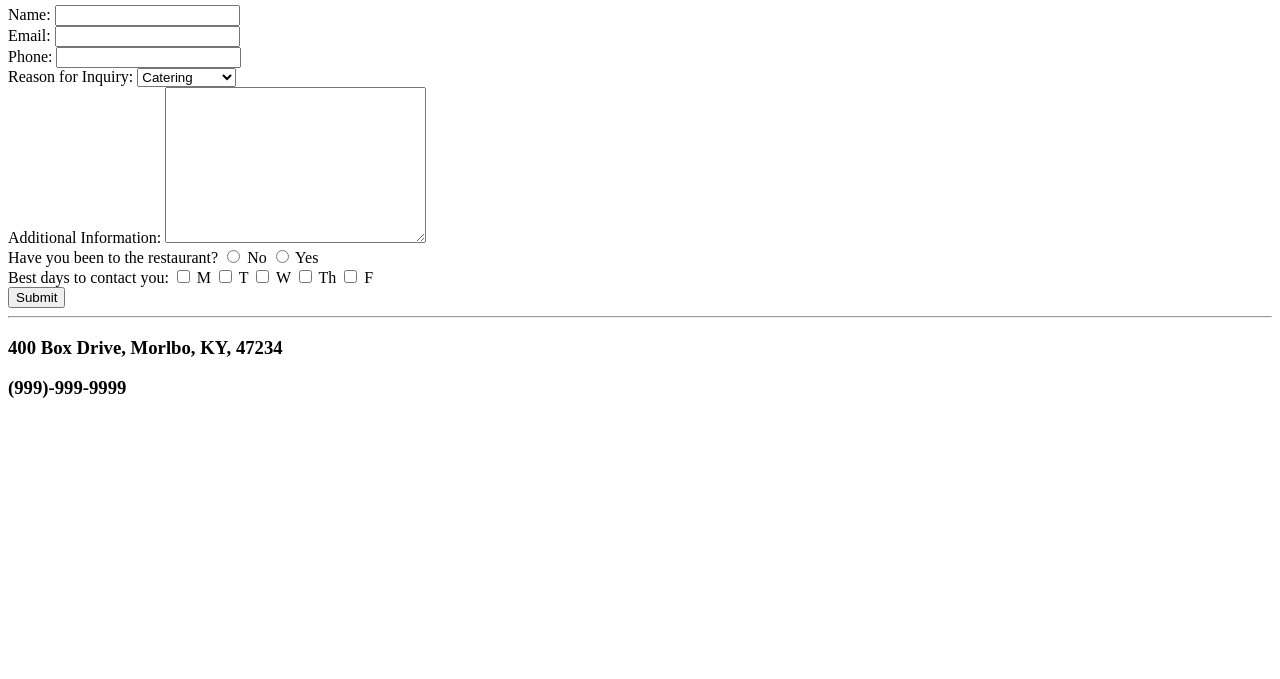
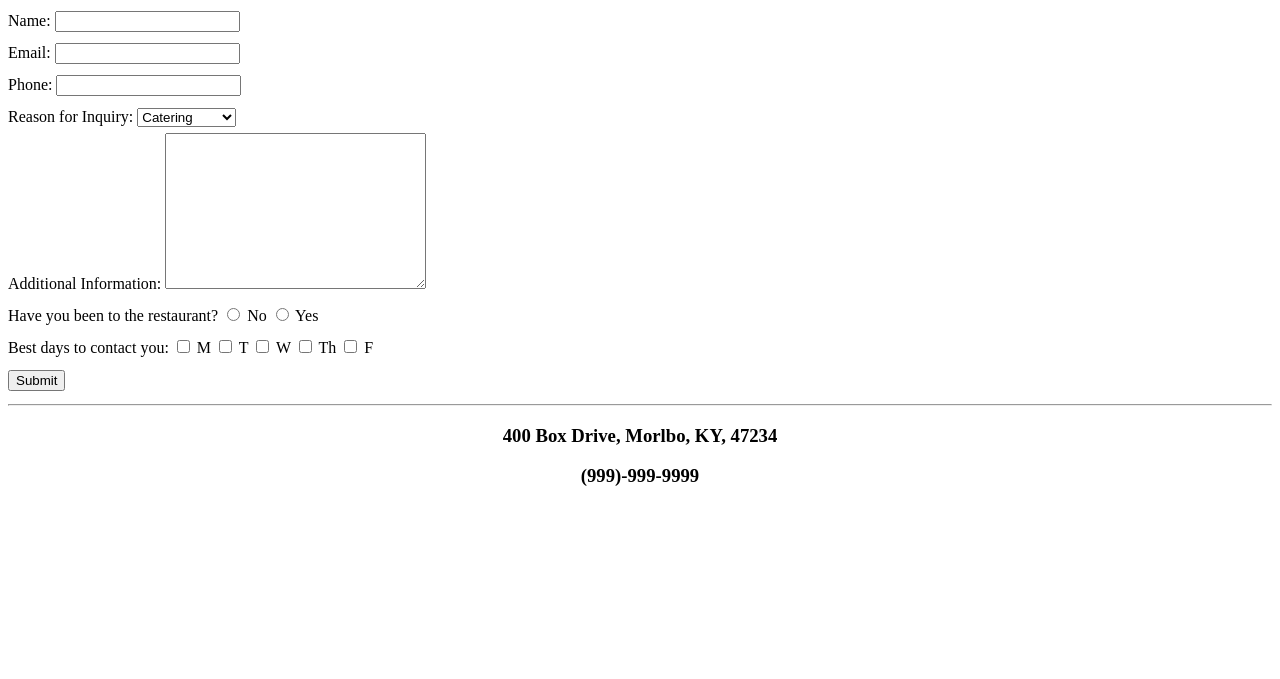
Before and after one commit to crandonriordan/swc-labs, a plain HTML site: page RestaurantSitev1/contact.html in a window 1280 px wide. Shown: the part 121-800 px from the top of the page. Drawn offline with Linux system fonts and the light colour scheme.

Commit message:
Added external style sheet for restaurant site

```diff
--- a/RestaurantSitev1/contact.html
+++ b/RestaurantSitev1/contact.html
@@ -4,9 +4,16 @@
         <meta charset="utf-8">
         <meta http-equiv="X-UA-Compatible" content="IE=edge">
         <title>Contact Us</title>
+        <style>
+            #form {
+                line-height: 2em;
+            }
+        </style>
+        <link rel="stylesheet" href="restaurantStyles.css" type="text/css">
         <meta name="viewport" content="width=device-width, initial-scale=1">
     </head>
     <body>
+        <div class="header">
             <div>
                 <h1>Ben's Burgers</h1>
             </div>
@@ -18,7 +25,9 @@
                 <a href="contact.html">Contact Us</a>
                 <hr>
             </div>
-        <div>
+        </div>
+
+        <div id="form">
             <form action="#" method="POST">
                 <label for="Name" name=Name>Name: </label>
                 <input type="text" name="Name"> <br>
@@ -53,7 +62,7 @@
 
             </form>
         </div>
-        <div>
+        <div class="footer">
             <hr>
             <h3>400 Box Drive, Morlbo, KY, 47234</h3>
             <h3>(999)-999-9999</h3>
--- /dev/null
+++ b/RestaurantSitev1/restaurantStyles.css
@@ -0,0 +1,3 @@
+.header, .footer {
+    text-align: center;
+}
```
Also changed, not shown: RestaurantSitev1/index.html (+8 -6 lines), RestaurantSitev1/menu.html (+4 -4 lines). Lines whose indentation alone changed are shown as unchanged.
